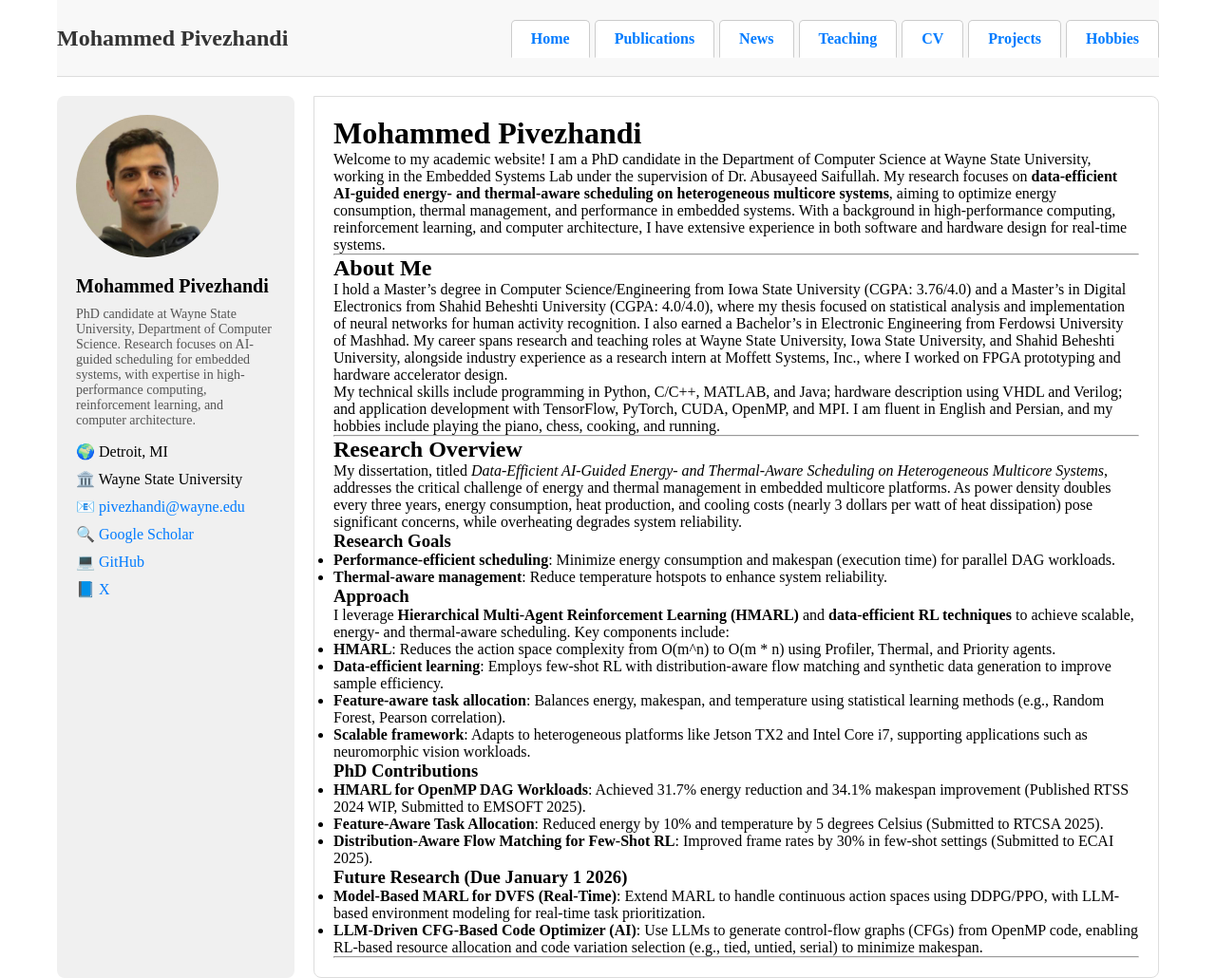
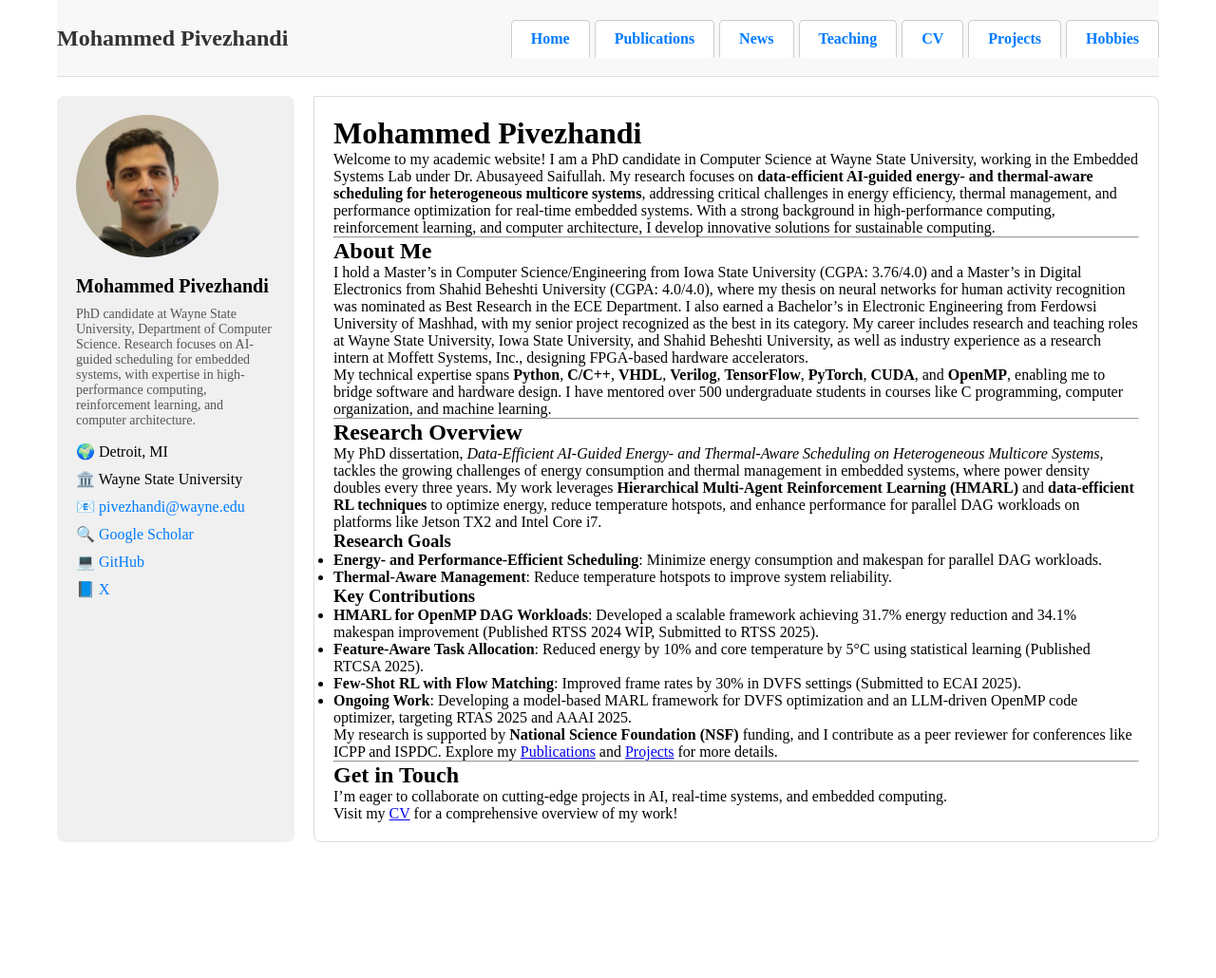
Before and after one commit to pivezhan/pivezhan.github.io, a Jekyll site: the page built from index.markdown, in a window 1280 px wide. Shown: the whole page at 95% size. Built offline with Jekyll 4.4.1, drawn with Linux system fonts in a browser that asks for light colours; after the commit the page ends 900 px from its top, so only the background shows below that.

Commit message:
home updated

```diff
--- a/index.markdown
+++ b/index.markdown
@@ -3,47 +3,41 @@ layout: default
 title: Home
 permalink: /
 ---
+
 # Mohammed Pivezhandi
 
-Welcome to my academic website! I am a PhD candidate in the Department of Computer Science at Wayne State University, working in the Embedded Systems Lab under the supervision of Dr. Abusayeed Saifullah. My research focuses on **data-efficient AI-guided energy- and thermal-aware scheduling on heterogeneous multicore systems**, aiming to optimize energy consumption, thermal management, and performance in embedded systems. With a background in high-performance computing, reinforcement learning, and computer architecture, I have extensive experience in both software and hardware design for real-time systems.
+Welcome to my academic website! I am a PhD candidate in Computer Science at Wayne State University, working in the Embedded Systems Lab under Dr. Abusayeed Saifullah. My research focuses on **data-efficient AI-guided energy- and thermal-aware scheduling for heterogeneous multicore systems**, addressing critical challenges in energy efficiency, thermal management, and performance optimization for real-time embedded systems. With a strong background in high-performance computing, reinforcement learning, and computer architecture, I develop innovative solutions for sustainable computing.
 
 ---
 
 ## About Me
 
-I hold a Master's degree in Computer Science/Engineering from Iowa State University (CGPA: 3.76/4.0) and a Master's in Digital Electronics from Shahid Beheshti University (CGPA: 4.0/4.0), where my thesis focused on statistical analysis and implementation of neural networks for human activity recognition. I also earned a Bachelor's in Electronic Engineering from Ferdowsi University of Mashhad. My career spans research and teaching roles at Wayne State University, Iowa State University, and Shahid Beheshti University, alongside industry experience as a research intern at Moffett Systems, Inc., where I worked on FPGA prototyping and hardware accelerator design.
+I hold a Master’s in Computer Science/Engineering from Iowa State University (CGPA: 3.76/4.0) and a Master’s in Digital Electronics from Shahid Beheshti University (CGPA: 4.0/4.0), where my thesis on neural networks for human activity recognition was nominated as Best Research in the ECE Department. I also earned a Bachelor’s in Electronic Engineering from Ferdowsi University of Mashhad, with my senior project recognized as the best in its category. My career includes research and teaching roles at Wayne State University, Iowa State University, and Shahid Beheshti University, as well as industry experience as a research intern at Moffett Systems, Inc., designing FPGA-based hardware accelerators.
 
-My technical skills include programming in Python, C/C++, MATLAB, and Java; hardware description using VHDL and Verilog; and application development with TensorFlow, PyTorch, CUDA, OpenMP, and MPI. I am fluent in English and Persian, and my hobbies include playing the piano, chess, cooking, and running.
+My technical expertise spans **Python**, **C/C++**, **VHDL**, **Verilog**, **TensorFlow**, **PyTorch**, **CUDA**, and **OpenMP**, enabling me to bridge software and hardware design. I have mentored over 500 undergraduate students in courses like C programming, computer organization, and machine learning.
 
 ---
 
 ## Research Overview
 
-My dissertation, titled *Data-Efficient AI-Guided Energy- and Thermal-Aware Scheduling on Heterogeneous Multicore Systems*, addresses the critical challenge of energy and thermal management in embedded multicore platforms. As power density doubles every three years, energy consumption, heat production, and cooling costs (nearly 3 dollars per watt of heat dissipation) pose significant concerns, while overheating degrades system reliability.
+My PhD dissertation, *Data-Efficient AI-Guided Energy- and Thermal-Aware Scheduling on Heterogeneous Multicore Systems*, tackles the growing challenges of energy consumption and thermal management in embedded systems, where power density doubles every three years. My work leverages **Hierarchical Multi-Agent Reinforcement Learning (HMARL)** and **data-efficient RL techniques** to optimize energy, reduce temperature hotspots, and enhance performance for parallel DAG workloads on platforms like Jetson TX2 and Intel Core i7.
 
 ### Research Goals
+- **Energy- and Performance-Efficient Scheduling**: Minimize energy consumption and makespan for parallel DAG workloads.
+- **Thermal-Aware Management**: Reduce temperature hotspots to improve system reliability.
 
-- **Performance-efficient scheduling**: Minimize energy consumption and makespan (execution time) for parallel DAG workloads.
-- **Thermal-aware management**: Reduce temperature hotspots to enhance system reliability.
+### Key Contributions
+- **HMARL for OpenMP DAG Workloads**: Developed a scalable framework achieving 31.7% energy reduction and 34.1% makespan improvement (Published RTSS 2024 WIP, Submitted to RTSS 2025).
+- **Feature-Aware Task Allocation**: Reduced energy by 10% and core temperature by 5°C using statistical learning (Published RTCSA 2025).
+- **Few-Shot RL with Flow Matching**: Improved frame rates by 30% in DVFS settings (Submitted to ECAI 2025).
+- **Ongoing Work**: Developing a model-based MARL framework for DVFS optimization and an LLM-driven OpenMP code optimizer, targeting RTAS 2025 and AAAI 2025.
 
-### Approach
-
-I leverage **Hierarchical Multi-Agent Reinforcement Learning (HMARL)** and **data-efficient RL techniques** to achieve scalable, energy- and thermal-aware scheduling. Key components include:
-
-- **HMARL**: Reduces the action space complexity from O(m^n) to O(m * n) using Profiler, Thermal, and Priority agents.
-- **Data-efficient learning**: Employs few-shot RL with distribution-aware flow matching and synthetic data generation to improve sample efficiency.
-- **Feature-aware task allocation**: Balances energy, makespan, and temperature using statistical learning methods (e.g., Random Forest, Pearson correlation).
-- **Scalable framework**: Adapts to heterogeneous platforms like Jetson TX2 and Intel Core i7, supporting applications such as neuromorphic vision workloads.
-
-### PhD Contributions
-
-- **HMARL for OpenMP DAG Workloads**: Achieved 31.7% energy reduction and 34.1% makespan improvement (Published RTSS 2024 WIP, Submitted to EMSOFT 2025).
-- **Feature-Aware Task Allocation**: Reduced energy by 10% and temperature by 5 degrees Celsius (Submitted to RTCSA 2025).
-- **Distribution-Aware Flow Matching for Few-Shot RL**: Improved frame rates by 30% in few-shot settings (Submitted to ECAI 2025).
-
-### Future Research (Due January 1 2026)
-
-- **Model-Based MARL for DVFS (Real-Time)**: Extend MARL to handle continuous action spaces using DDPG/PPO, with LLM-based environment modeling for real-time task prioritization.
-- **LLM-Driven CFG-Based Code Optimizer (AI)**: Use LLMs to generate control-flow graphs (CFGs) from OpenMP code, enabling RL-based resource allocation and code variation selection (e.g., tied, untied, serial) to minimize makespan.
+My research is supported by **National Science Foundation (NSF)** funding, and I contribute as a peer reviewer for conferences like ICPP and ISPDC. Explore my [Publications](/publications/) and [Projects](/projects/) for more details.
 
 ---
+
+## Get in Touch
+
+I’m eager to collaborate on cutting-edge projects in AI, real-time systems, and embedded computing.
+
+Visit my [CV](/cv/) for a comprehensive overview of my work!
```
